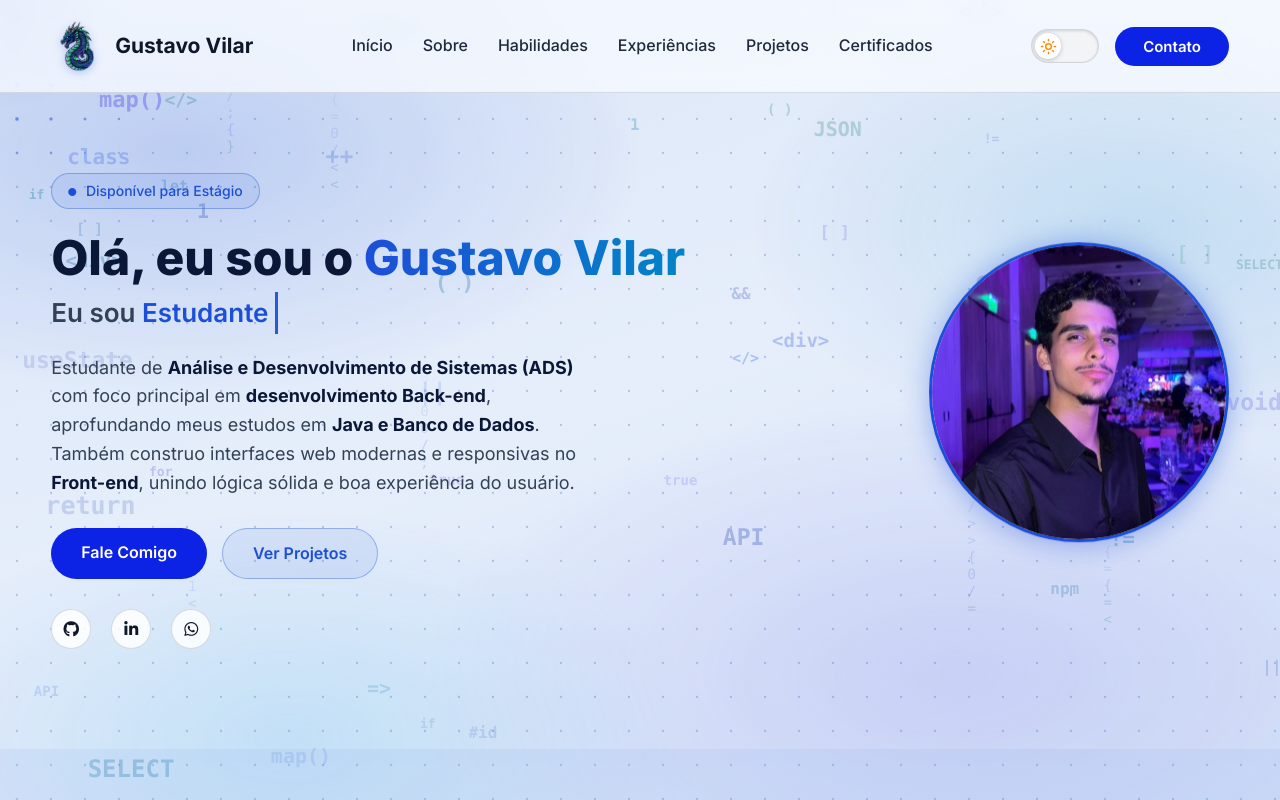
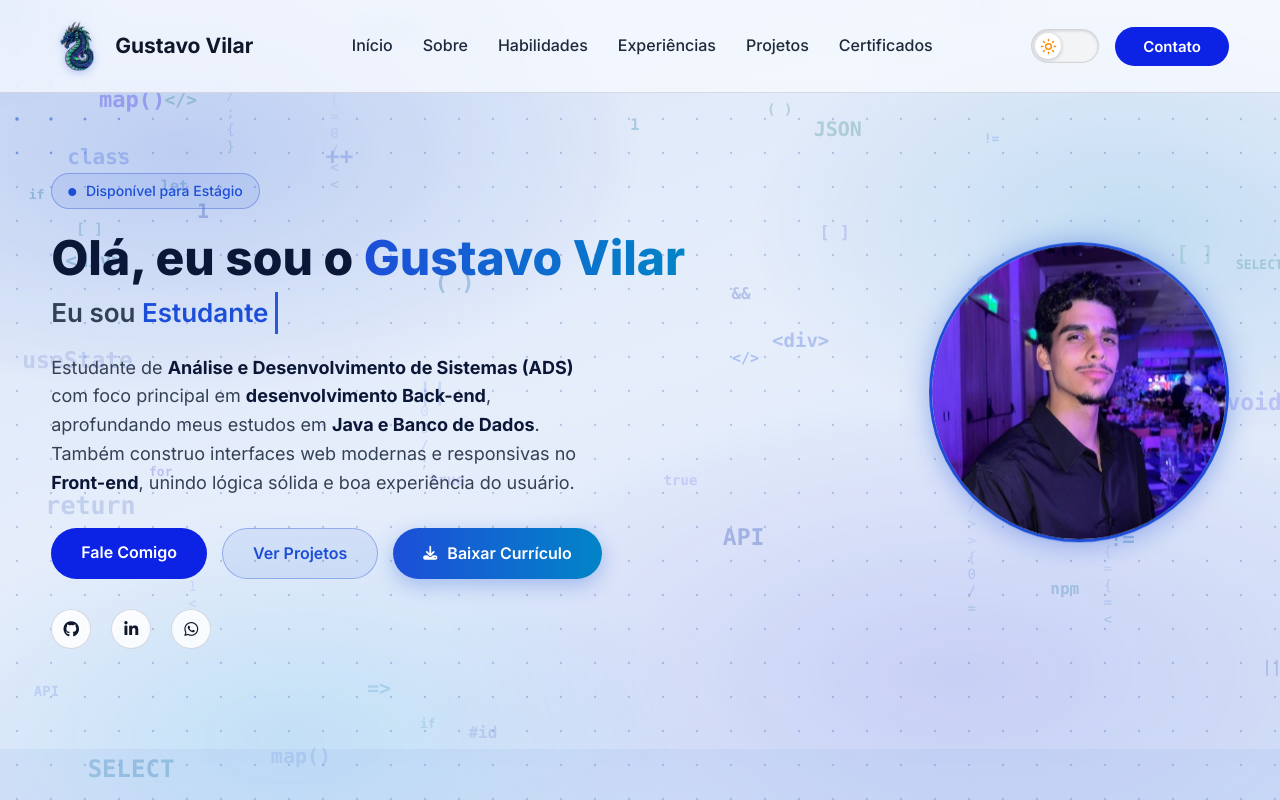
Before and after one commit to GutoVilar/meu-portif-lio, a plain HTML site: page index.html in a window 1280 px wide. Both pictures are taken after a click on the button "Alternar tema claro/escuro". Shown: the top 800 px of the page. Drawn offline with nearby package versions, Linux system fonts and the light colour scheme; animation ran at ten frames a second.

Commit message:
Adiciona currículo e corrige botões

```diff
--- a/index.html
+++ b/index.html
@@ -10,8 +10,7 @@
     <link href="https://fonts.googleapis.com/css2?family=Inter:wght@300;400;500;600;700;800&display=swap" rel="stylesheet">
 
     <!-- Font Awesome Icons -->
-    <link rel="stylesheet" href="https://cdnjs.cloudflare.com/ajax/libs/font-awesome/6.4.0/css/all.min.css">
-
+    <link rel="stylesheet" href="https://cdnjs.cloudflare.com/ajax/libs/font-awesome/6.5.1/css/all.min.css">
     <!-- Devicon (logos das tecnologias) -->
     <link rel="stylesheet" href="https://cdnjs.cloudflare.com/ajax/libs/devicon/2.16.0/devicon.min.css">
 
@@ -19,7 +18,7 @@
     <link rel="icon" href="favicon.ico?v=5" sizes="any">
     <link rel="icon" type="image/png" sizes="32x32" href="favicon-32.png?v=5">
     <link rel="apple-touch-icon" href="apple-touch-icon.png?v=5">
-    <link rel="stylesheet" href="style.css">
+    <link rel="stylesheet" href="style.css?v=8">
 
     <script>if (localStorage.getItem("theme") === "light") document.documentElement.classList.add("light");</script>
 </head>
@@ -155,9 +154,11 @@
                        <p>Estudante de <strong>Análise e Desenvolvimento de Sistemas (ADS)</strong> com foco principal em <strong>desenvolvimento Back-end</strong>, aprofundando meus estudos em <strong>Java e Banco de Dados</strong>. Também construo interfaces web modernas e responsivas no <strong>Front-end</strong>, unindo lógica sólida e boa experiência do usuário.</p>
 
                         <div class="btn-group">
-                            <a href="#contato" class="btn-primario">Fale Comigo</a>
-                            <a href="#projetos" class="btn-secundario">Ver Projetos</a>
-                        </div>
+    <a href="#contato" class="btn-primario">Fale Comigo</a>
+    <a href="#projetos" class="btn-secundario">Ver Projetos</a>
+    <a href="Currículo Gustavo Vilar.pdf" download="Currículo Gustavo Vilar.pdf" class="btn-curriculo"><i class="fa-solid fa-download"></i> Baixar Currículo</a>
+</div>
+
 
                         <div class="redes-sociais">
                             <a href="https://github.com" target="_blank" title="GitHub"><i class="fa-brands fa-github"></i></a>
--- a/style.css
+++ b/style.css
@@ -1552,3 +1552,28 @@ html.light .marca-nome { color: #0f172a; }
 /* Evita rolagem horizontal causada pelas animações de entrada */
 @media (max-width: 992px) { .reveal.esq, .reveal.dir { translate: 0 36px; } }
 main { overflow-x: clip; }
+/* ===== Botão Baixar Currículo (cores do portfólio) ===== */
+.btn-group { flex-wrap: wrap; }
+.btn-curriculo {
+    display: inline-flex; align-items: center; gap: 10px;
+    padding: 12px 30px; border-radius: 30px;
+    font-weight: 600; text-decoration: none;
+    color: #04101a;
+    background: linear-gradient(90deg, #64ffda, hsl(234, 90%, 65%));
+    box-shadow: 0 6px 20px rgba(100, 255, 218, 0.25), 0 6px 24px hsla(234, 90%, 57%, 0.25);
+    transition: 0.3s;
+}
+.btn-curriculo:hover {
+    transform: translateY(-3px);
+    box-shadow: 0 0 22px rgba(100, 255, 218, 0.45), 0 0 40px hsla(234, 90%, 57%, 0.45);
+    filter: brightness(1.08);
+}
+.btn-curriculo i { font-size: 14px; transition: transform 0.3s ease; }
+.btn-curriculo:hover i { transform: translateY(2px); }
+
+/* Tema claro */
+html.light .btn-curriculo {
+    color: #fff;
+    background: linear-gradient(90deg, #1d4ed8, #0284c7);
+    box-shadow: 0 6px 20px rgba(29, 78, 216, 0.3);
+}
```
Also changed, not shown: 1 other file.
